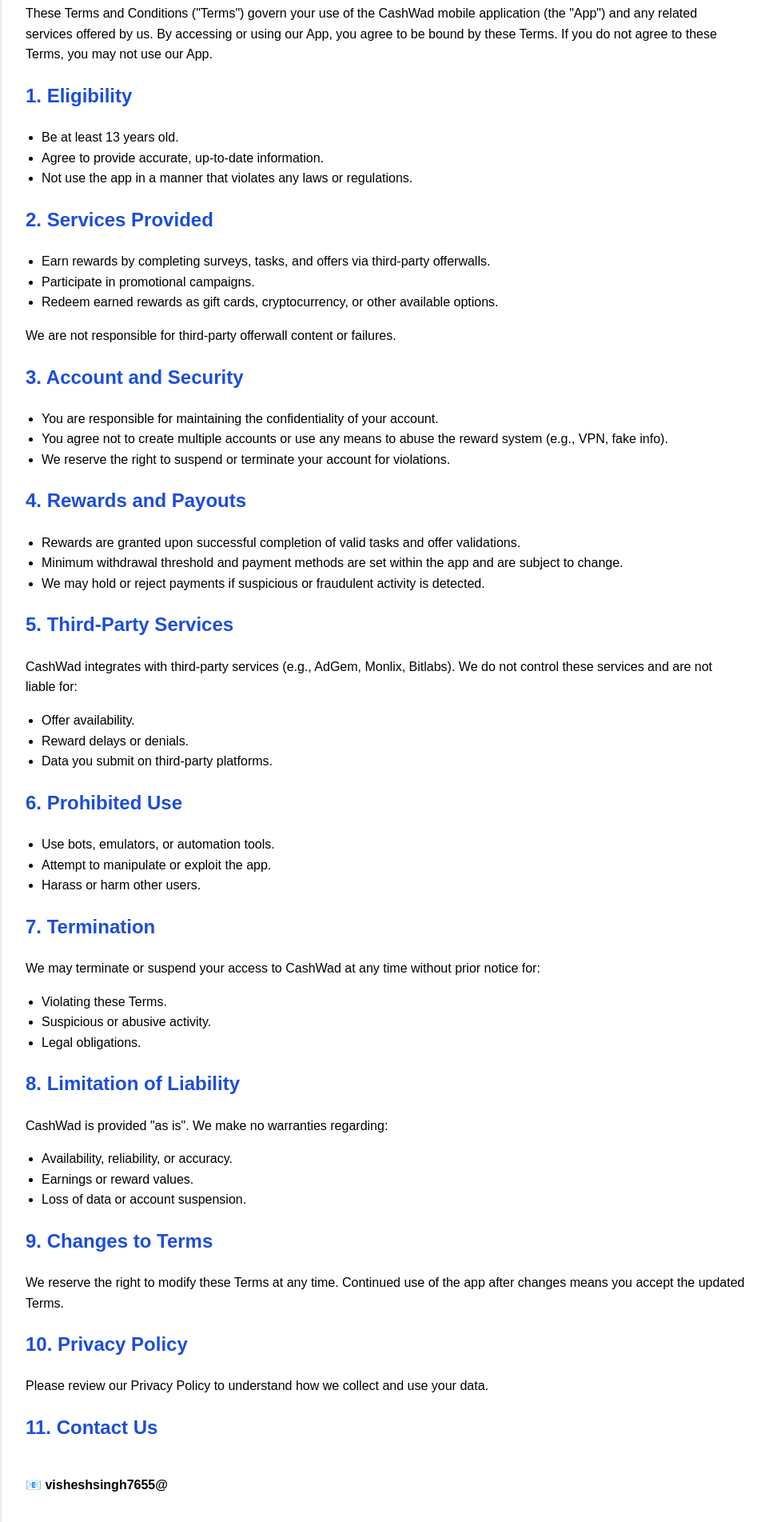
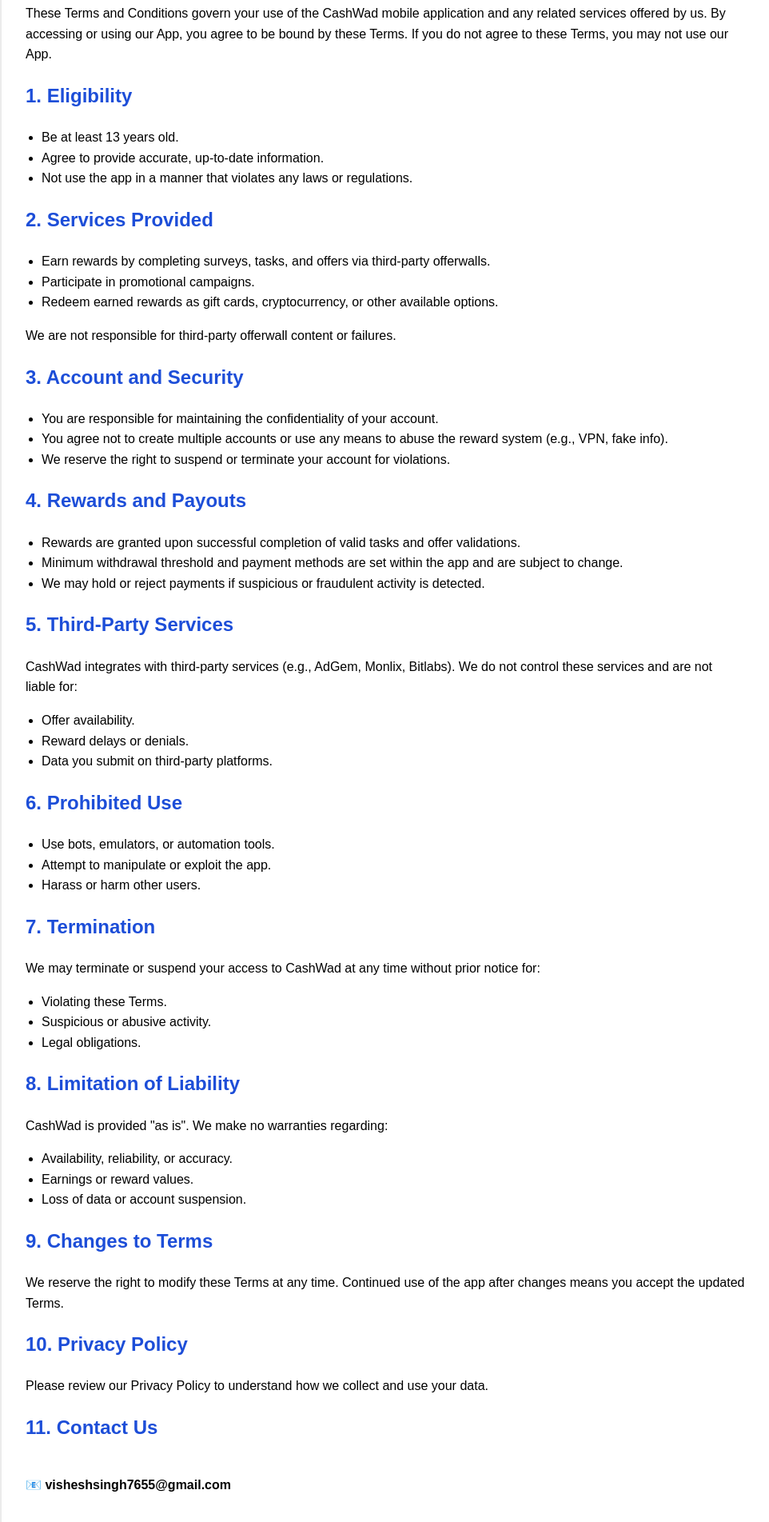
Before and after one commit to Vishesh2445/cashwad-terms-conditions, a plain HTML site: page index.html in a window 1280 px wide. Shown: the part 223-2126 px from the top of the page at 80% size, without its empty margins (158-1120 px from the left). Drawn offline with Linux system fonts and the light colour scheme.

Commit message:
Update index.html

```diff
--- a/index.html
+++ b/index.html
@@ -39,7 +39,7 @@
 
     <p>Welcome to <strong>CashWad</strong>!</p>
 
-    <p>These Terms and Conditions ("Terms") govern your use of the CashWad mobile application (the "App") and any related services offered by us. By accessing or using our App, you agree to be bound by these Terms. If you do not agree to these Terms, you may not use our App.</p>
+    <p>These Terms and Conditions govern your use of the CashWad mobile application and any related services offered by us. By accessing or using our App, you agree to be bound by these Terms. If you do not agree to these Terms, you may not use our App.</p>
 
     <h2>1. Eligibility</h2>
     <ul>
@@ -108,7 +108,7 @@
     <p>Please review our Privacy Policy to understand how we collect and use your data.</p>
 
     <h2>11. Contact Us</h2>
-    <p class="contact">📧 visheshsingh7655@</p>
+    <p class="contact">📧 visheshsingh7655@gmail.com</p>
   </div>
 </body>
 </html>
```
